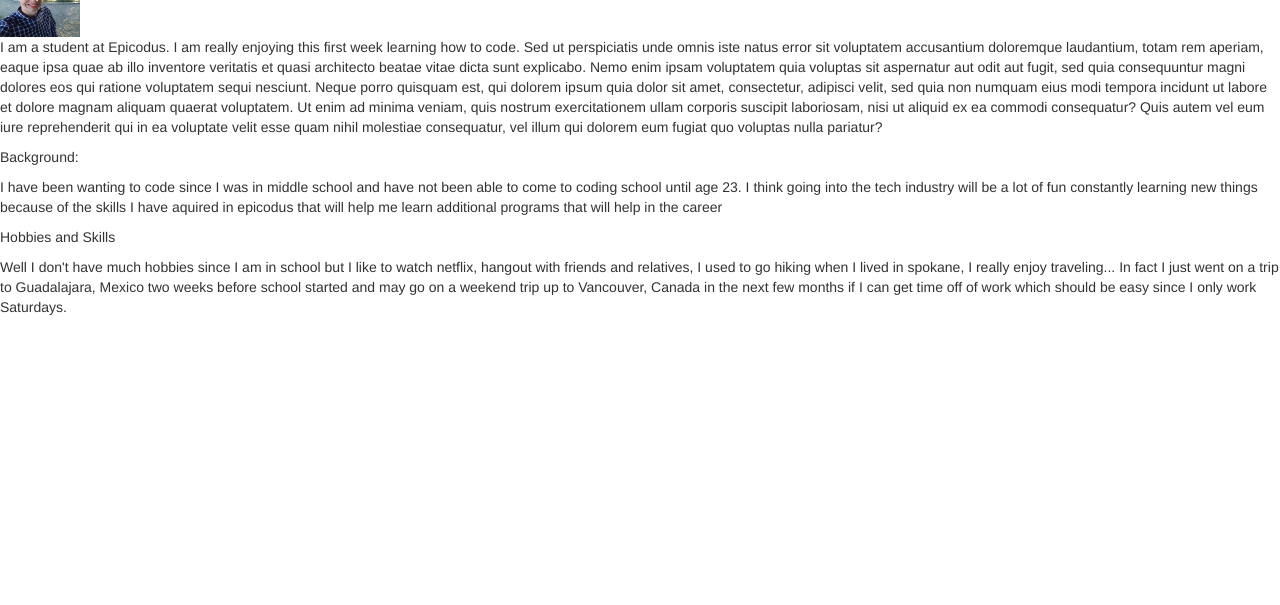
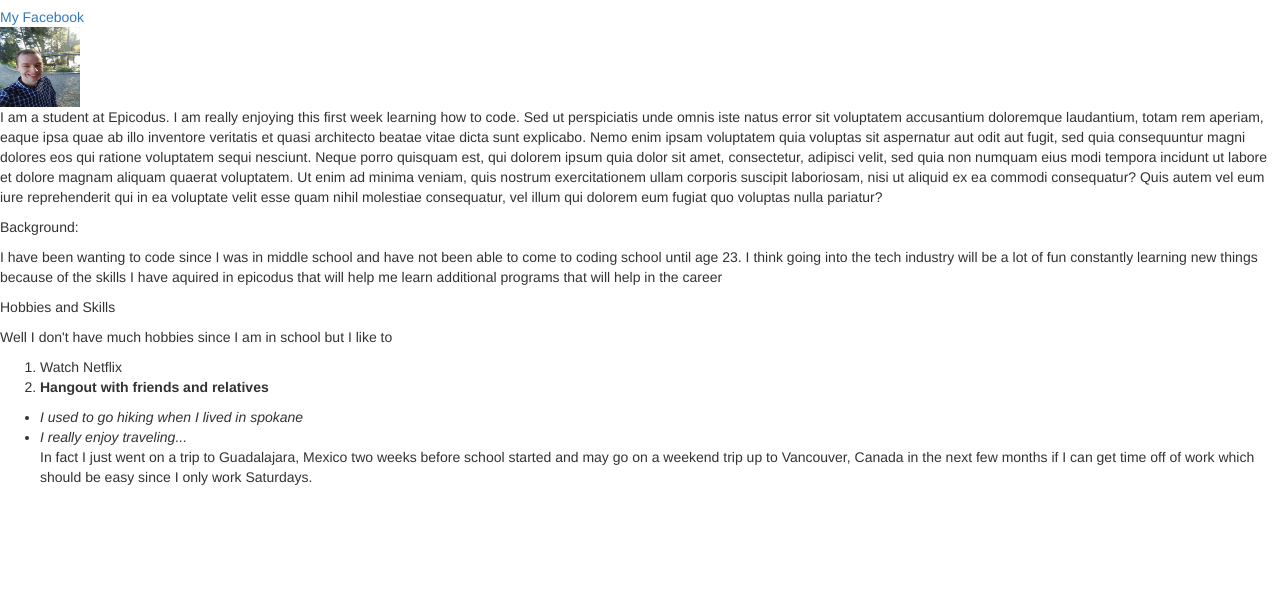
Before and after one commit to brianhenry617/portfolio-landing-page, a plain HTML site: page index.html in a window 1280 px wide. Shown: the part 195-800 px from the top of the page. Drawn offline with nearby package versions, Linux system fonts and the light colour scheme; files that its build step writes are made by us from their sources.

Commit message:
Add GitHub io page, h1 , ol, ul,  li, em, strong, p, br, img, it will contain a list of new elements

```diff
--- a/index.html
+++ b/index.html
@@ -30,12 +30,24 @@
       </div>
     </nav>
     <!-- End Navbar -->
+    <h1>Brian Henry Portfolio Landing Page</h1>
     <p>Brian Henry</p>
+    <a href="https://www.facebook.com/brian.allyn.79">My Facebook</a>
+    <br>
     <img src="img/me.jpg" alt="A picture of me">
     <p>I am a student at Epicodus. I am really enjoying this first week learning how to code. Sed ut perspiciatis unde omnis iste natus error sit voluptatem accusantium doloremque laudantium, totam rem aperiam, eaque ipsa quae ab illo inventore veritatis et quasi architecto beatae vitae dicta sunt explicabo. Nemo enim ipsam voluptatem quia voluptas sit aspernatur aut odit aut fugit, sed quia consequuntur magni dolores eos qui ratione voluptatem sequi nesciunt. Neque porro quisquam est, qui dolorem ipsum quia dolor sit amet, consectetur, adipisci velit, sed quia non numquam eius modi tempora incidunt ut labore et dolore magnam aliquam quaerat voluptatem. Ut enim ad minima veniam, quis nostrum exercitationem ullam corporis suscipit laboriosam, nisi ut aliquid ex ea commodi consequatur? Quis autem vel eum iure reprehenderit qui in ea voluptate velit esse quam nihil molestiae consequatur, vel illum qui dolorem eum fugiat quo voluptas nulla pariatur?</p>
     <p>Background:</p>
     <p>I have been wanting to code since I was in middle school and have not been able to come to coding school until age 23. I think going into the tech industry will be a lot of fun constantly learning new things because of the skills I have aquired in epicodus that will help me learn additional programs that will help in the career</p>
     <p>Hobbies and Skills</p>
-    <p>Well I don't have much hobbies since I am in school but I like to watch netflix, hangout with friends and relatives, I used to go hiking when I lived in spokane, I really enjoy traveling... In fact I just went on a trip to Guadalajara, Mexico two weeks before school started and may go on a weekend trip up to Vancouver, Canada in the next few months if I can get time off of work which should be easy since I only work Saturdays.</p>
+    <p>Well I don't have much hobbies since I am in school but I like to</p>
+      <ol>
+        <li>Watch Netflix</li>
+        <li><strong>Hangout with friends and relatives</strong></li>
+      </ol>
+      <ul>
+        <li><em>I used to go hiking when I lived in spokane</em></li>
+        <li><em>I really enjoy traveling...</em></li>
+        <p>In fact I just went on a trip to Guadalajara, Mexico two weeks before school started and may go on a weekend trip up to Vancouver, Canada in the next few months if I can get time off of work which should be easy since I only work Saturdays.</p>
+      </ul>
   </body>
 <html>
```
